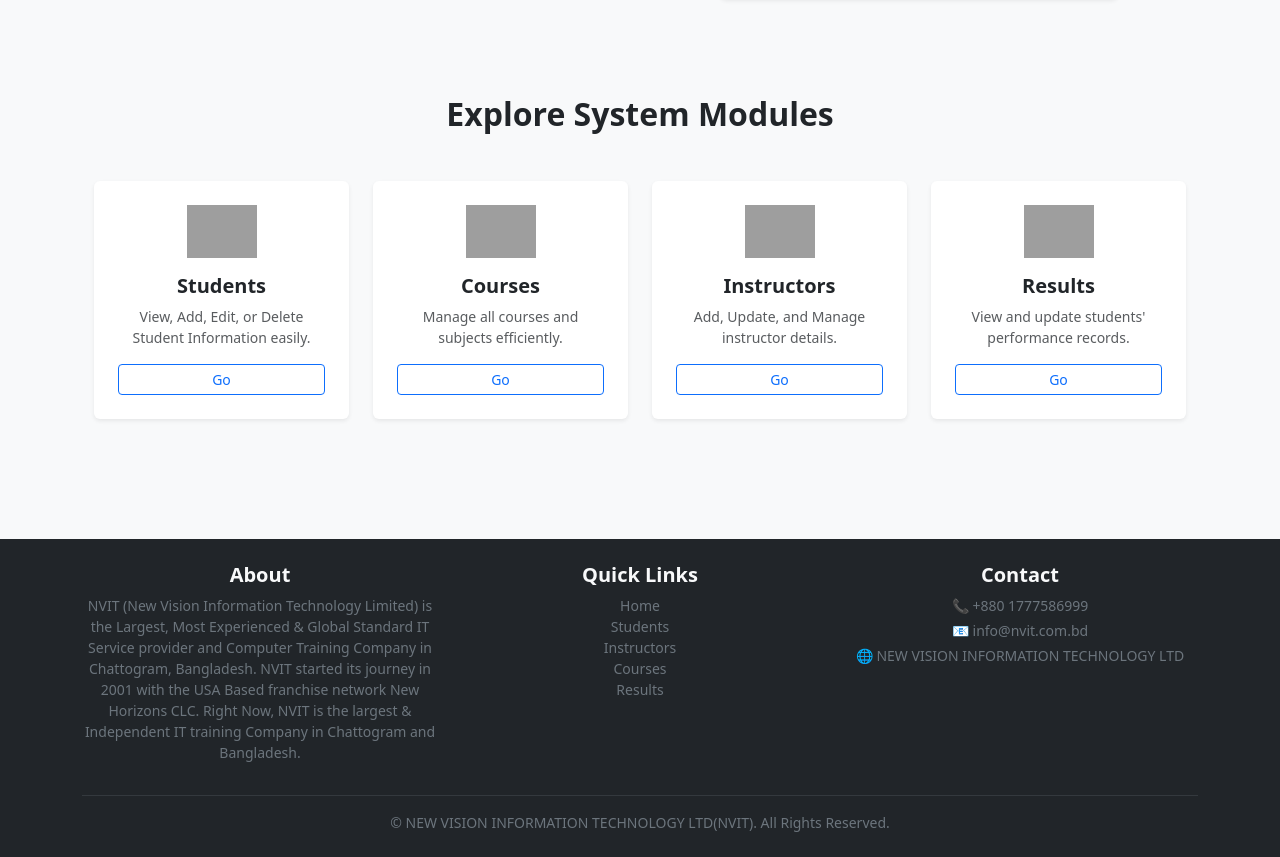
After one commit to zahedic/Web-Based-App-Using-Django, a Django app: page / in a window 1280 px wide. The commit adds this page. Shown: the part 462-1319 px from the top of the page. Run offline with Django 5.2, Linux system fonts and the light colour scheme; grey boxes are pictures that could not be loaded.

Commit message:
Update_01

```diff
--- a/New_Vision_IT/New_Vision/templates/base.html
+++ b/New_Vision_IT/New_Vision/templates/base.html
@@ -18,7 +18,7 @@
     <nav class="navbar navbar-expand-lg navbar-dark bg-primary shadow-sm sticky-top">
         <div class="container">
             <a class="navbar-brand fw-bold" href="">
-                <img src="{% static 'image/nvit_logo.jpeg' %}" alt="Logo" width="50" class="me-2">
+                <img src="{% static 'image/nvit_logo.png' %}" alt="Logo" width="100" class="me-2">
                 NVIT
             </a>
 
--- /dev/null
+++ b/New_Vision_IT/New_Vision/templates/home.html
@@ -0,0 +1,75 @@
+{% extends "base.html" %}
+{% load static %}
+{% block title %}Home | Django CRUD App{% endblock %}
+
+{% block content %}
+
+<!-- ======== HERO SECTION ======== -->
+<section class="py-5 bg-light text-center">
+  <div class="container">
+    <div class="row align-items-center">
+      <div class="col-md-6 mb-4 mb-md-0">
+        <h1 class="fw-bold text-dark mb-3">Welcome to <span class="text-primary">New Vision Information Technology Ltd.</span></h1>
+        <p class="lead text-danger fw-bold">
+          Largest IT Training Institute in Chattogram
+        </p>
+        <a href="{% url 'student_list' %}" class="btn btn-primary btn-lg mt-3">Get Started</a>
+      </div>
+      <div class="col-md-6">
+        <img src="{% static 'img/dashboard.svg' %}" alt="Dashboard Illustration" class="img-fluid rounded-3 shadow-sm">
+      </div>
+    </div>
+  </div>
+</section>
+
+<!-- ======== FEATURE SECTION ======== -->
+<section class="py-5">
+  <div class="container">
+    <h2 class="text-center fw-bold mb-5">Explore System Modules</h2>
+    <div class="row g-4">
+
+      <!-- Students Card -->
+      <div class="col-md-3">
+        <div class="card border-0 shadow-sm h-100 text-center p-4">
+          <img src="{% static 'img/student.png' %}" alt="Students" class="mx-auto mb-3" width="70">
+          <h5 class="fw-bold mb-2">Students</h5>
+          <p class="text-muted small">View, Add, Edit, or Delete Student Information easily.</p>
+          <a href="{% url 'student_list' %}" class="btn btn-outline-primary btn-sm mt-auto">Go</a>
+        </div>
+      </div>
+
+      <!-- Courses Card -->
+      <div class="col-md-3">
+        <div class="card border-0 shadow-sm h-100 text-center p-4">
+          <img src="{% static 'img/course.png' %}" alt="Courses" class="mx-auto mb-3" width="70">
+          <h5 class="fw-bold mb-2">Courses</h5>
+          <p class="text-muted small">Manage all courses and subjects efficiently.</p>
+          <a href="" class="btn btn-outline-primary btn-sm mt-auto">Go</a>
+        </div>
+      </div>
+
+      <!-- Instructors Card -->
+      <div class="col-md-3">
+        <div class="card border-0 shadow-sm h-100 text-center p-4">
+          <img src="{% static 'img/teacher.png' %}" alt="Instructors" class="mx-auto mb-3" width="70">
+          <h5 class="fw-bold mb-2">Instructors</h5>
+          <p class="text-muted small">Add, Update, and Manage instructor details.</p>
+          <a href="{% url "instructor_list" %}" class="btn btn-outline-primary btn-sm mt-auto">Go</a>
+        </div>
+      </div>
+
+      <!-- Results Card -->
+      <div class="col-md-3">
+        <div class="card border-0 shadow-sm h-100 text-center p-4">
+          <img src="{% static 'img/result.png' %}" alt="Results" class="mx-auto mb-3" width="70">
+          <h5 class="fw-bold mb-2">Results</h5>
+          <p class="text-muted small">View and update students' performance records.</p>
+          <a href="" class="btn btn-outline-primary btn-sm mt-auto">Go</a>
+        </div>
+      </div>
+
+    </div>
+  </div>
+</section>
+
+{% endblock %}
--- a/New_Vision_IT/New_Vision/urls.py
+++ b/New_Vision_IT/New_Vision/urls.py
@@ -4,7 +4,7 @@ from New_Vision import views
 
 urlpatterns = [
 
-
+    path('',views.home_page,name='home'),
     path('student/', views.student_list, name='student_list'),
     path('instructors/', views.instructor_list, name='instructor_list'),
 
--- a/New_Vision_IT/New_Vision/views.py
+++ b/New_Vision_IT/New_Vision/views.py
@@ -3,6 +3,13 @@ from django.shortcuts import render,redirect,get_list_or_404
 from .models import  Student,Instructor
 
 # Create your views here.
+
+# --------------------------Home Page --------------------------
+
+def home_page(request):
+    return render(request,'home.html')
+
+
 
 # --------------------------Instructor CRUD --------------------------
 
```
Also changed, not shown: New_Vision_IT/New_Vision/templates/instructor_list.html (+30 -6 lines), New_Vision_IT/New_Vision/templates/student_list.html (+23 -12 lines), New_Vision_IT/New_Vision/static/image/nvit_logo xxx.jpeg (renamed from New_Vision_IT/New_Vision/static/image/nvit_logo.jpeg), New_Vision_IT/New_Vision/static/image/nvit_logo.png (added), New_Vision_IT/db.sqlite3.
